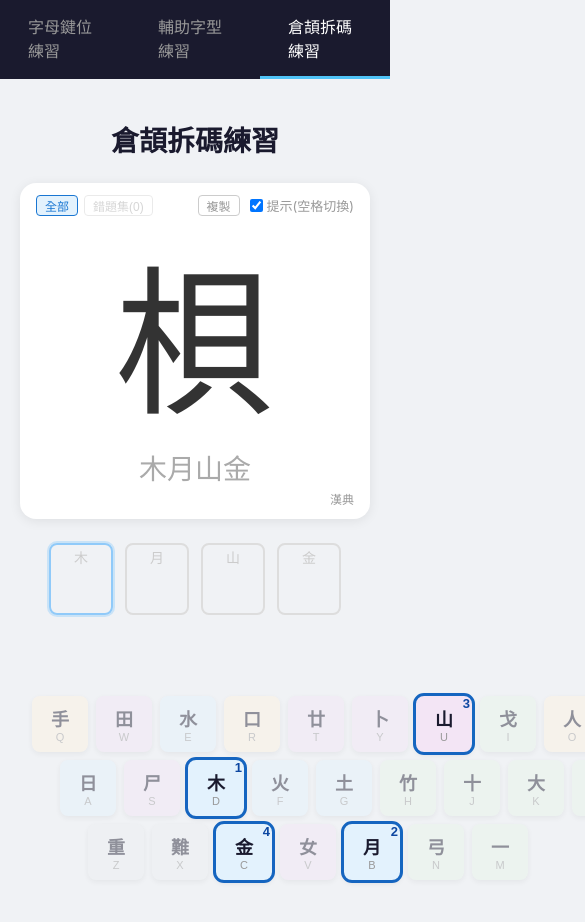
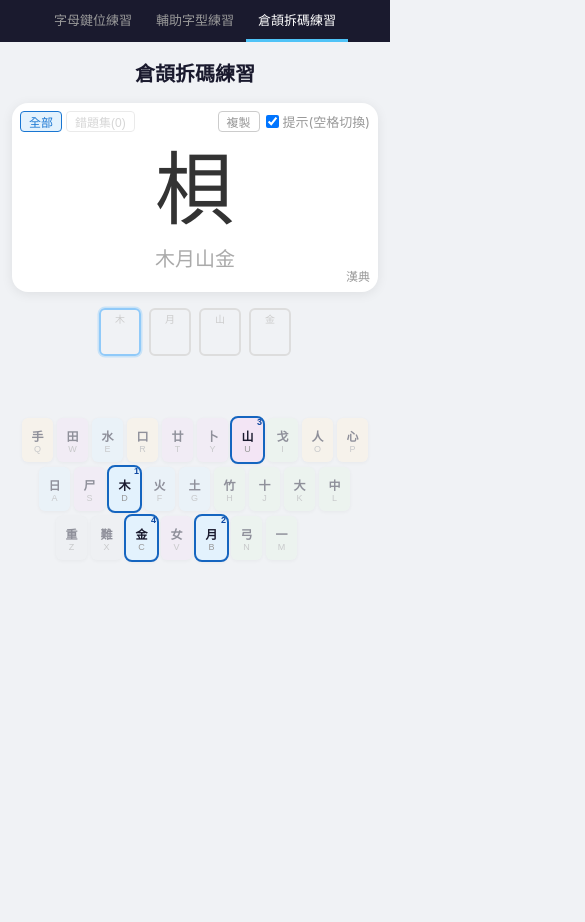
Before and after one commit to Spike-Leung/cangjie-input-method-practice, a React (Vite) app: page /code-practice in a window 390 px wide. Shown: the top 922 px of the page, 585 px wide, since content can reach past the window. After the commit the page ends 844 px from the top, so only its background shows below. Built offline with nearby package versions, Linux system fonts and the light colour scheme.

Commit message:
style: add mobile responsive layout for screens up to 720px
Scale down keyboard keys (56→31px), code slots (64→42px), quiz display
font (160→80px), navigation, and all padding/gaps. Single @media block
ensures QWERTY row fits within 375px viewport.

```diff
--- a/src/index.css
+++ b/src/index.css
@@ -513,3 +513,170 @@ body {
 .key-scope-off {
   opacity: 0.35;
 }
+
+@media (max-width: 720px) {
+  .nav a {
+    padding: 10px 12px;
+    font-size: 13px;
+  }
+
+  .practice-page {
+    margin: 16px auto;
+    padding: 0 12px;
+  }
+
+  .practice-page h1 {
+    font-size: 20px;
+  }
+
+  .quiz-card {
+    padding: 20px 16px;
+    margin-block: 16px;
+  }
+
+  .quiz-display {
+    font-size: 80px;
+    min-height: 120px;
+  }
+
+  .quiz-display img {
+    min-height: 80px;
+    max-height: 150px;
+  }
+
+  .quiz-answer {
+    font-size: 20px;
+    min-height: 28px;
+  }
+
+  .quiz-card-actions {
+    top: 8px;
+    right: 8px;
+    gap: 6px;
+  }
+
+  .quiz-card-left-actions {
+    top: 8px;
+    left: 8px;
+    gap: 4px;
+  }
+
+  .quiz-zdic-link {
+    bottom: 8px;
+    right: 8px;
+  }
+
+  .missed-editor {
+    padding: 16px;
+  }
+
+  .missed-editor-title {
+    font-size: 14px;
+  }
+
+  .missed-editor-bar {
+    margin-bottom: 12px;
+  }
+
+  .missed-char {
+    font-size: 18px;
+    width: 40px;
+  }
+
+  .missed-code {
+    font-size: 14px;
+  }
+
+  .missed-empty {
+    font-size: 16px;
+    padding-block: 24px;
+  }
+
+  .code-slots {
+    gap: 8px;
+    margin-bottom: 16px;
+  }
+
+  .code-slot {
+    width: 42px;
+    height: 48px;
+    border-radius: 6px;
+  }
+
+  .code-slot-placeholder {
+    font-size: 10px;
+    top: 1px;
+  }
+
+  .code-slot-input {
+    font-size: 18px;
+  }
+
+  .code-slot.current {
+    box-shadow: 0 0 0 1.5px rgba(144, 202, 249, 0.4);
+  }
+
+  .keyboard {
+    gap: 5px;
+    padding: 10px 4px;
+  }
+
+  .keyboard-row {
+    gap: 4px;
+  }
+
+  .keyboard-row:nth-child(3) {
+    margin-left: 17px;
+  }
+
+  .keyboard-row:nth-child(4) {
+    margin-left: 34px;
+  }
+
+  .key {
+    width: 31px;
+    height: 44px;
+    border-radius: 6px;
+    box-shadow: 0 1px 4px rgba(0, 0, 0, 0.1);
+  }
+
+  .key:active:not(:disabled) {
+    transform: translateY(1px);
+    box-shadow: 0 1px 2px rgba(0, 0, 0, 0.1);
+  }
+
+  .key-cangjie {
+    font-size: 12px;
+  }
+
+  .key-en {
+    font-size: 9px;
+  }
+
+  .key-hint {
+    outline-width: 2px;
+  }
+
+  .key-hint-nums {
+    top: 0;
+    right: 1px;
+  }
+
+  .key-hint-num {
+    font-size: 9px;
+  }
+
+  .keyboard-edit-hint {
+    font-size: 12px;
+  }
+
+  .keyboard-edit-toggle {
+    padding: 2px 8px;
+    font-size: 11px;
+  }
+
+  .keyboard-reset-btn {
+    padding: 2px 8px;
+    font-size: 11px;
+  }
+}
```
